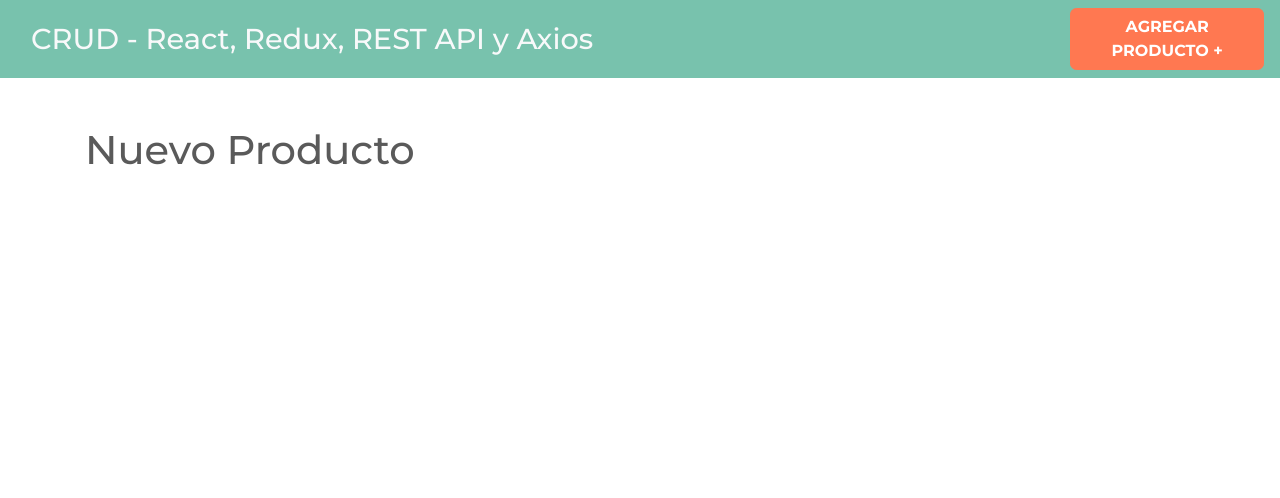
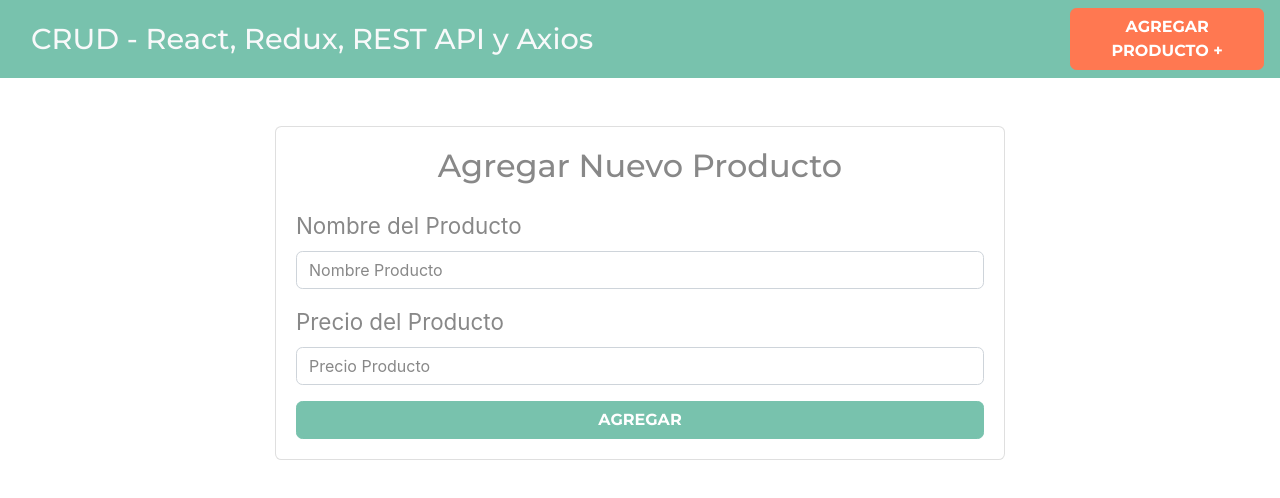
Before and after one commit to MarcoCarrillo/crud-redux, a React (Create React App) app: page /productos/nuevo in a window 1280 px wide. Shown: the top 498 px of the page. Built offline with nearby package versions, Linux system fonts and the light colour scheme.

Commit message:
Creacion del formulario de nuevos productos

```diff
--- a/src/components/NuevoProducto.js
+++ b/src/components/NuevoProducto.js
@@ -2,7 +2,40 @@
 
 const NuevoProducto = () => {
     return (
-        <h1>Nuevo Producto</h1>
+        <div className="row justify-content-center">
+            <div className="col-md-8">
+                <div className="card">
+                    <div className="card-body">
+                        <h2 className="text-center mb-4 ">Agregar Nuevo Producto</h2>
+                        <form>
+                            <div className="form-group">
+                                <label>Nombre del Producto</label>
+                                <input
+                                    type="text"
+                                    className="form-control"
+                                    placeholder="Nombre Producto"
+                                    name="nombre"
+                                />
+                            </div>
+                            <div className="form-group">
+                                <label>Precio del Producto</label>
+                                <input
+                                    type="number"
+                                    className="form-control"
+                                    placeholder="Precio Producto"
+                                    name="precio"
+                                />
+                            </div>
+
+                            <button
+                                type="submit"
+                                className="btn btn-primary font-weight-bold text-uppercase d-block w-100"
+                            >Agregar</button>
+                        </form>
+                    </div>
+                </div>
+            </div>
+        </div>
      );
 }
 
```
